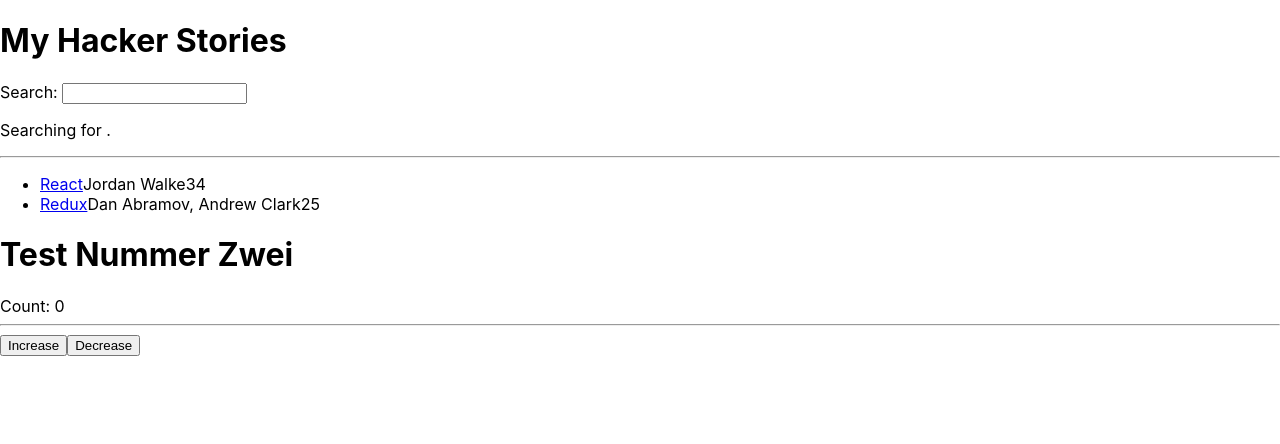
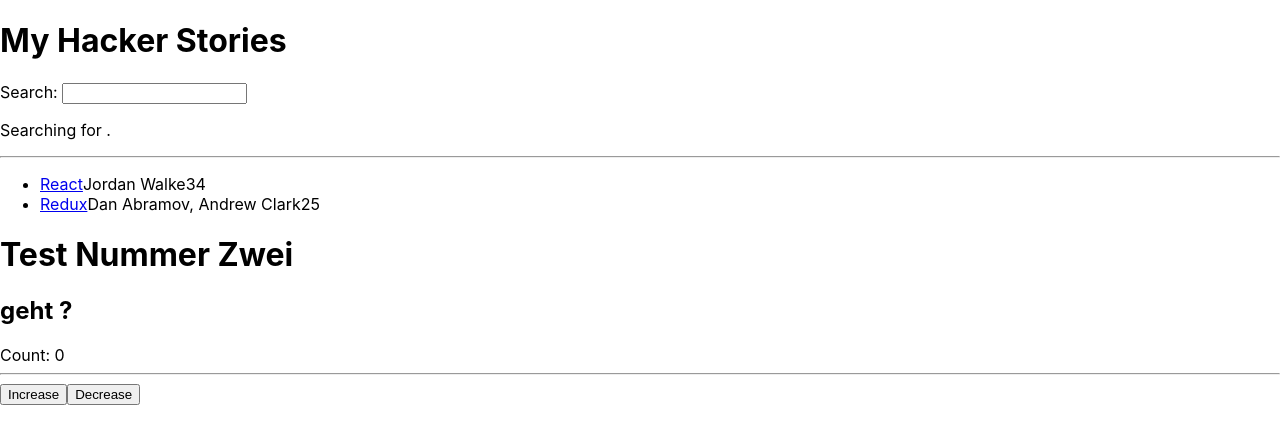
Before and after one commit to habedorf/ReactPlayground, a React (Create React App) app: page / in a window 1280 px wide. Shown: the top 444 px of the page. Built offline with nearby package versions, Linux system fonts and the light colour scheme.

Commit message:
test test

```diff
--- a/src/App.js
+++ b/src/App.js
@@ -38,6 +38,7 @@ Searching for <strong>{searchTerm}</strong>.
 <hr />
 <List list={stories} />
 <h1>Test Nummer Zwei </h1>
+<h2>geht ?</h2>
 </div>
 );
 };
```
